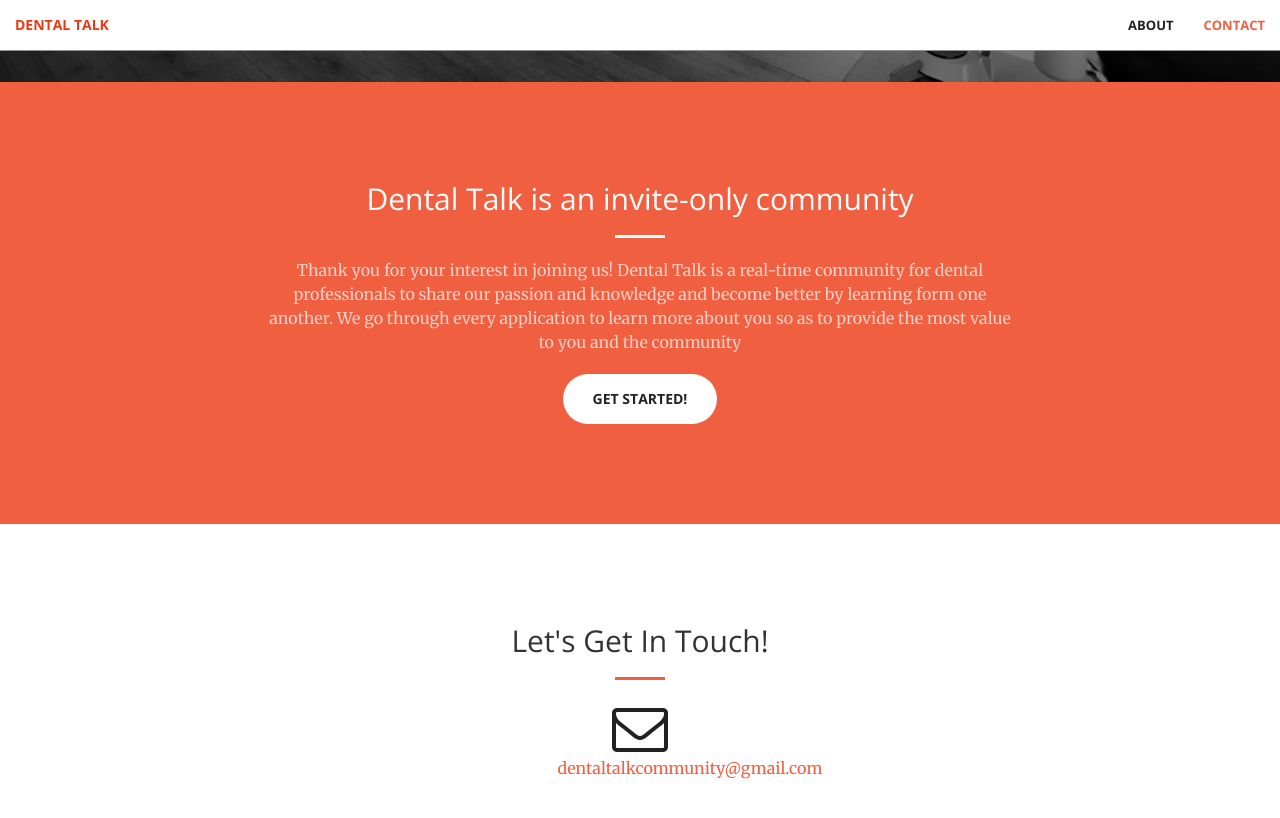
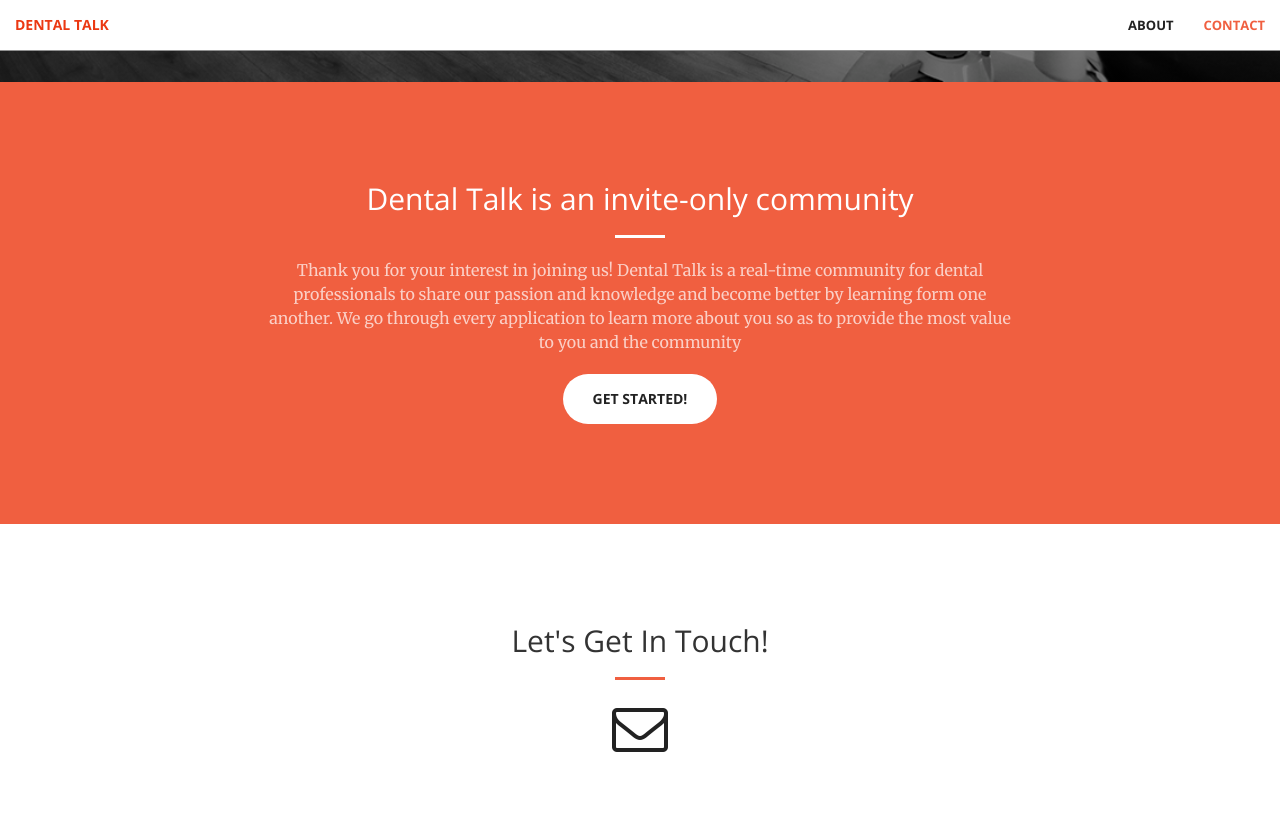
Before and after one commit to manjic/dentaltalk, a Jekyll site: the page built from index.html, in a window 1280 px wide and 900 px high, scrolled down 818 px. Shown: the top 818 px of the window. Built offline with Jekyll 4.4.1, drawn with Linux system fonts in a browser that asks for light colours.

Commit message:
removed email subtitle to icon

```diff
--- a/_config.yml
+++ b/_config.yml
@@ -1,6 +1,6 @@
 # Site settings
 title: Dental Talk
-email: dentaltalkcommunity@gmail.com
+email:
 description: > # this means to ignore newlines until "baseurl:"
 baseurl: "" # the subpath of your site, e.g. /blog/
 url: "" # the base hostname & protocol for your site
```
